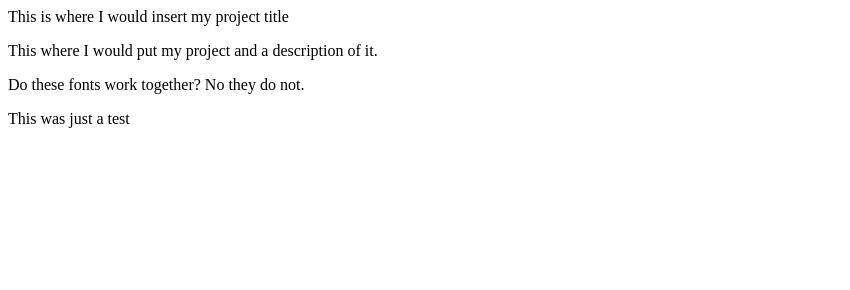
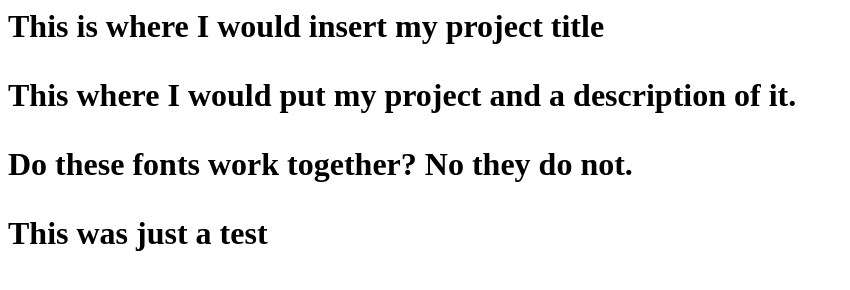
Before and after one commit to pjvaldez/pjvaldez.github.io, a plain HTML site: page index.html in a window 1280 px wide. Shown: the whole page, without its empty margins (0-850 px from the left). Drawn offline with Linux system fonts and the light colour scheme.

Commit message:
Update index.html

```diff
--- a/index.html
+++ b/index.html
@@ -1,4 +1,4 @@
-<h>This is where I would insert my project title</h>
+<h1>This is where I would insert my project title</h>
 <p>This where I would put my project and a description of it.</p>
 <p> Do these fonts work together? No they do not. </p>
 <p> This was just a test</p>
```
